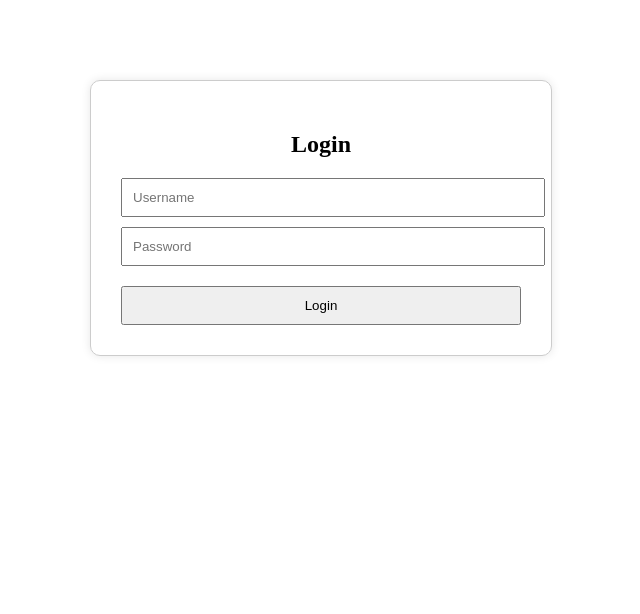
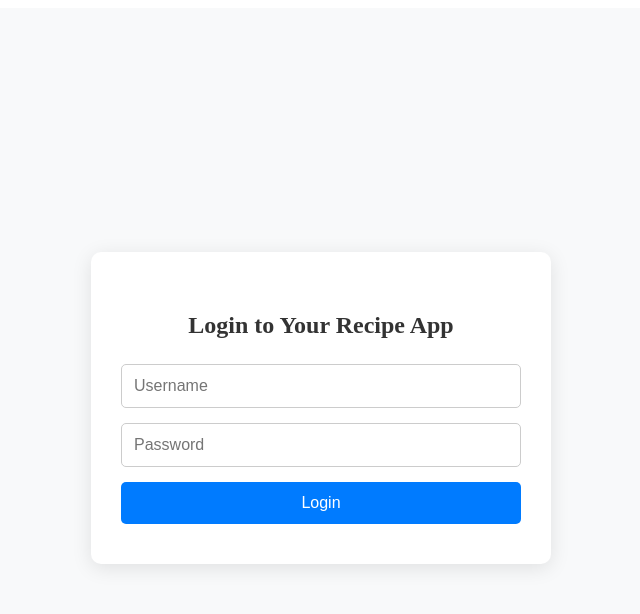
Before and after one commit to haiderg2/recipe_app, a React (Create React App) app in the folder client/: page / in a window 1280 px wide. Shown: the top 614 px of the page, without its empty margins (319-959 px from the left). Built offline with nearby package versions, Linux system fonts and the light colour scheme.

Commit message:
Improve login page styling with centered card layout and modern form design

```diff
--- a/client/src/pages/LoginPage.jsx
+++ b/client/src/pages/LoginPage.jsx
@@ -11,7 +11,7 @@ const LoginPage = () => {
   const [password, setPassword] = useState('');
   const [error, setError] = useState('');
 
-  const API_URL = process.env.REACT_APP_API || 'https://miamiarctic-sugarmineral-5000.codio-box.uk';
+  const API_URL = process.env.REACT_APP_API || 'https://miamiarctic-sugarmineral-3000.codio-box.uk';
 
   const handleLogin = async (e) => {
     e.preventDefault();
@@ -33,24 +33,17 @@ const LoginPage = () => {
   };
 
   return (
-    <div style={{
-      maxWidth: '400px',
-      margin: '80px auto',
-      padding: '30px',
-      border: '1px solid #ccc',
-      borderRadius: '10px',
-      boxShadow: '0 0 10px rgba(0,0,0,0.1)',
-      textAlign: 'center'
-    }}>
-      <h2 style={{ marginBottom: '20px' }}>Login</h2>
-      <form onSubmit={handleLogin}>
+    <div style={styles.wrapper}>
+      <div style={styles.card}>
+        <h2 style={styles.title}>Login to Your Recipe App</h2>
+        <form onSubmit={handleLogin} style={styles.form}>
           <input
             type="text"
             placeholder="Username"
             value={username}
             onChange={e => setUsername(e.target.value)}
             required
-          style={{ width: '100%', padding: '10px', marginBottom: '10px' }}
+            style={styles.input}
           />
           <input
             type="password"
@@ -58,13 +51,64 @@ const LoginPage = () => {
             value={password}
             onChange={e => setPassword(e.target.value)}
             required
-          style={{ width: '100%', padding: '10px', marginBottom: '20px' }}
+            style={styles.input}
           />
-        <button type="submit" style={{ padding: '10px 20px', width: '100%' }}>Login</button>
+          <button type="submit" style={styles.button}>Login</button>
+          {error && <p style={styles.error}>{error}</p>}
         </form>
-      {error && <p style={{ color: 'red', marginTop: '15px' }}>{error}</p>}
+      </div>
     </div>
   );
 };
 
+const styles = {
+  wrapper: {
+    height: '100vh',
+    background: '#f8f9fa',
+    display: 'flex',
+    justifyContent: 'center',
+    alignItems: 'center',
+  },
+  card: {
+    background: '#ffffff',
+    padding: '40px 30px',
+    borderRadius: '10px',
+    boxShadow: '0 4px 20px rgba(0,0,0,0.1)',
+    width: '100%',
+    maxWidth: '400px',
+  },
+  title: {
+    marginBottom: '25px',
+    fontSize: '24px',
+    fontWeight: 'bold',
+    color: '#333',
+    textAlign: 'center',
+  },
+  form: {
+    display: 'flex',
+    flexDirection: 'column',
+  },
+  input: {
+    padding: '12px',
+    marginBottom: '15px',
+    borderRadius: '5px',
+    border: '1px solid #ccc',
+    fontSize: '16px',
+  },
+  button: {
+    padding: '12px',
+    backgroundColor: '#007bff',
+    color: '#fff',
+    border: 'none',
+    borderRadius: '5px',
+    fontSize: '16px',
+    cursor: 'pointer',
+  },
+  error: {
+    marginTop: '10px',
+    color: 'red',
+    textAlign: 'center',
+  },
+};
+
 export default LoginPage;
```
Lines whose indentation alone changed are shown as unchanged.
